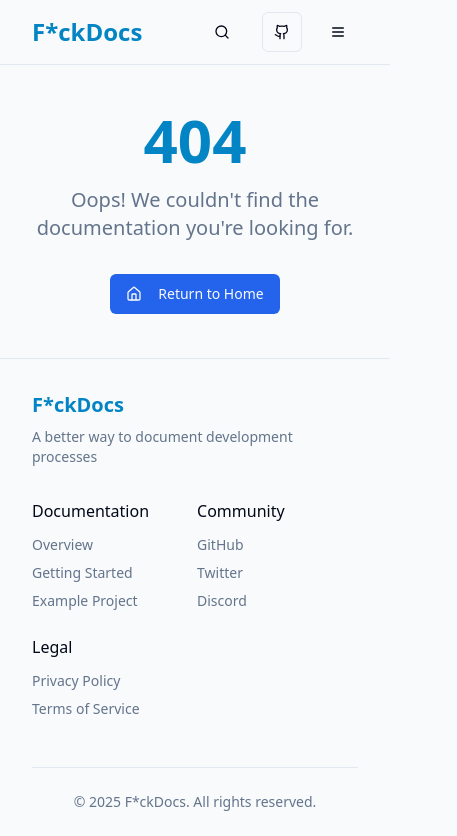
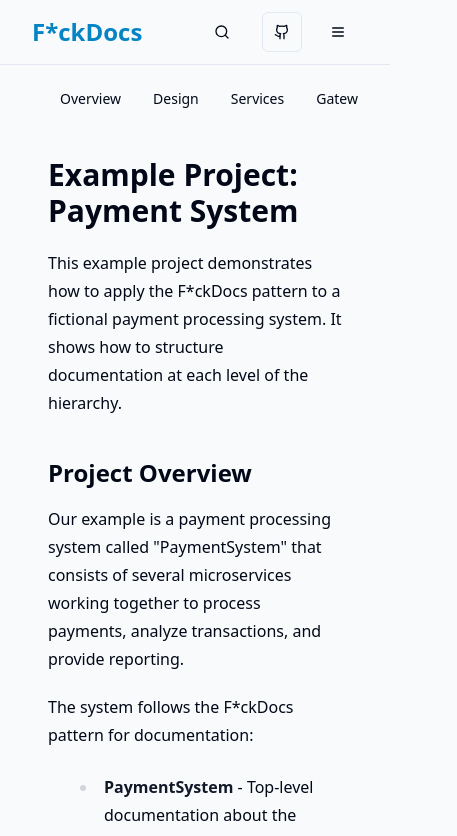
Before and after one commit to BA-CalderonMorales/dev-flow-mentor, a React (Vite) app: page /example-project/payment-system in a window 390 px wide. Shown: the top 836 px of the page, 457 px wide, since content can reach past the window. Built offline with nearby package versions, Linux system fonts and the light colour scheme.

Commit message:
Refactor: Improve mobile experience and navigation
Enhance the mobile user interface and navigation within the example project, ensuring seamless journeys to all example pages and a sleek UI for all routes.

```diff
--- a/src/App.tsx
+++ b/src/App.tsx
@@ -23,7 +23,11 @@ const App = () => (
           <Route path="/getting-started" element={<GettingStarted />} />
           <Route path="/documentation" element={<Documentation />} />
           <Route path="/example-project" element={<ExampleProject />} />
-          {/* ADD ALL CUSTOM ROUTES ABOVE THE CATCH-ALL "*" ROUTE */}
+          <Route path="/example-project/payment-system" element={<ExampleProject />} />
+          <Route path="/example-project/payment-system-services" element={<ExampleProject />} />
+          <Route path="/example-project/payment-system-services-gateway" element={<ExampleProject />} />
+          <Route path="/example-project/payment-system-services-processor" element={<ExampleProject />} />
+          <Route path="/example-project/payment-system-services-analytics" element={<ExampleProject />} />
           <Route path="*" element={<NotFound />} />
         </Routes>
       </BrowserRouter>
--- a/src/pages/ExampleProject.tsx
+++ b/src/pages/ExampleProject.tsx
@@ -6,21 +6,47 @@ import CodeBlock from '@/components/CodeBlock';
 import { Link } from 'react-router-dom';
 import { ArrowRight } from 'lucide-react';
 import { Button } from '@/components/ui/button';
+import { ScrollArea } from '@/components/ui/scroll-area';
 
 const ExampleProject = () => {
   return (
     <div className="flex min-h-screen flex-col">
       <Header />
 
-      <div className="container flex-1 py-8">
-        <div className="flex flex-col md:flex-row gap-8">
-          <div className="hidden md:block">
+      <div className="container flex-1 py-4 md:py-8">
+        <div className="flex flex-col md:flex-row gap-4 md:gap-8">
+          <div className="md:hidden">
+            <ScrollArea className="h-[60px] w-full">
+              <div className="flex items-center gap-2 px-4">
+                <Button variant="ghost" size="sm" asChild>
+                  <Link to="/example-project">Overview</Link>
+                </Button>
+                <Button variant="ghost" size="sm" asChild>
+                  <Link to="/example-project/payment-system">Design</Link>
+                </Button>
+                <Button variant="ghost" size="sm" asChild>
+                  <Link to="/example-project/payment-system-services">Services</Link>
+                </Button>
+                <Button variant="ghost" size="sm" asChild>
+                  <Link to="/example-project/payment-system-services-gateway">Gateway</Link>
+                </Button>
+                <Button variant="ghost" size="sm" asChild>
+                  <Link to="/example-project/payment-system-services-processor">Processor</Link>
+                </Button>
+                <Button variant="ghost" size="sm" asChild>
+                  <Link to="/example-project/payment-system-services-analytics">Analytics</Link>
+                </Button>
+              </div>
+            </ScrollArea>
+          </div>
+
+          <div className="hidden md:block w-64">
             <div className="sticky top-24">
               <Sidebar />
             </div>
           </div>
 
-          <main className="flex-1 max-w-3xl">
+          <main className="flex-1 max-w-3xl px-4 md:px-0">
             <article className="prose max-w-none">
               <h1>Example Project: Payment System</h1>
 
--- a/src/pages/NotFound.tsx
+++ b/src/pages/NotFound.tsx
@@ -21,15 +21,15 @@ const NotFound = () => {
     <div className="flex min-h-screen flex-col">
       <Header />
 
-      <main className="flex-1 flex items-center justify-center">
-        <div className="text-center px-4">
-          <h1 className="text-6xl font-bold text-docs-accent mb-4">404</h1>
-          <p className="text-xl text-muted-foreground mb-8">
+      <main className="flex-1 flex items-center justify-center p-4">
+        <div className="text-center">
+          <h1 className="text-4xl md:text-6xl font-bold text-docs-accent mb-4">404</h1>
+          <p className="text-lg md:text-xl text-muted-foreground mb-6 md:mb-8 max-w-md mx-auto">
             Oops! We couldn't find the documentation you're looking for.
           </p>
           <Button asChild>
-            <Link to="/">
-              <Home className="mr-2 h-4 w-4" />
+            <Link to="/" className="flex items-center justify-center gap-2">
+              <Home className="h-4 w-4" />
               Return to Home
             </Link>
           </Button>
```
